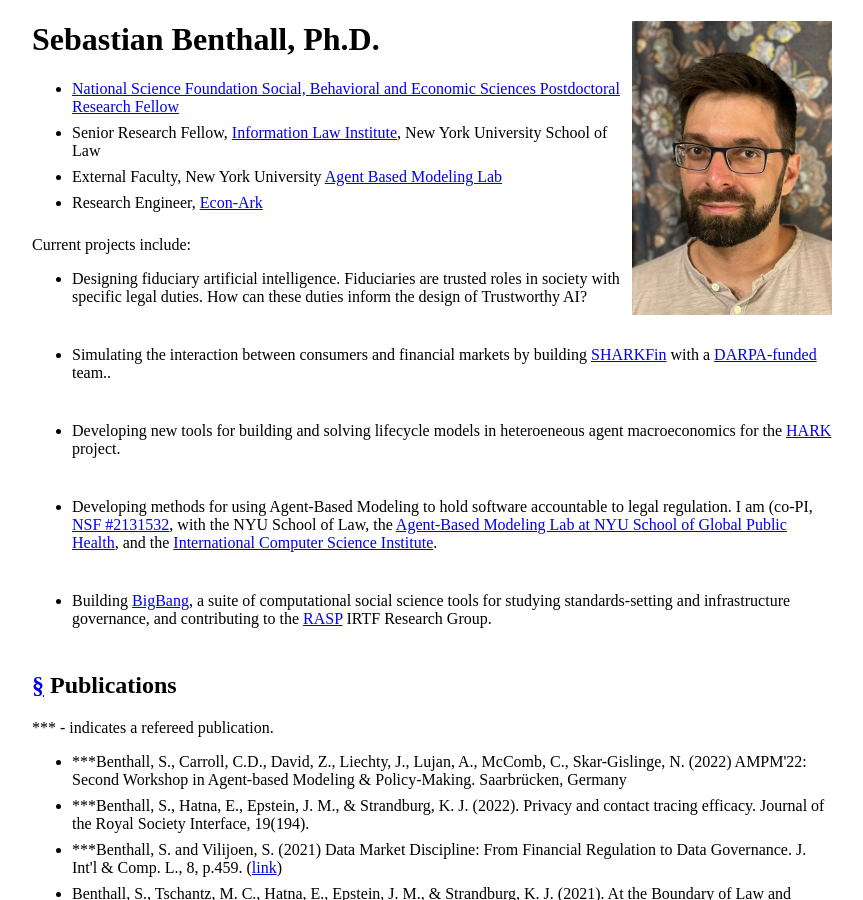
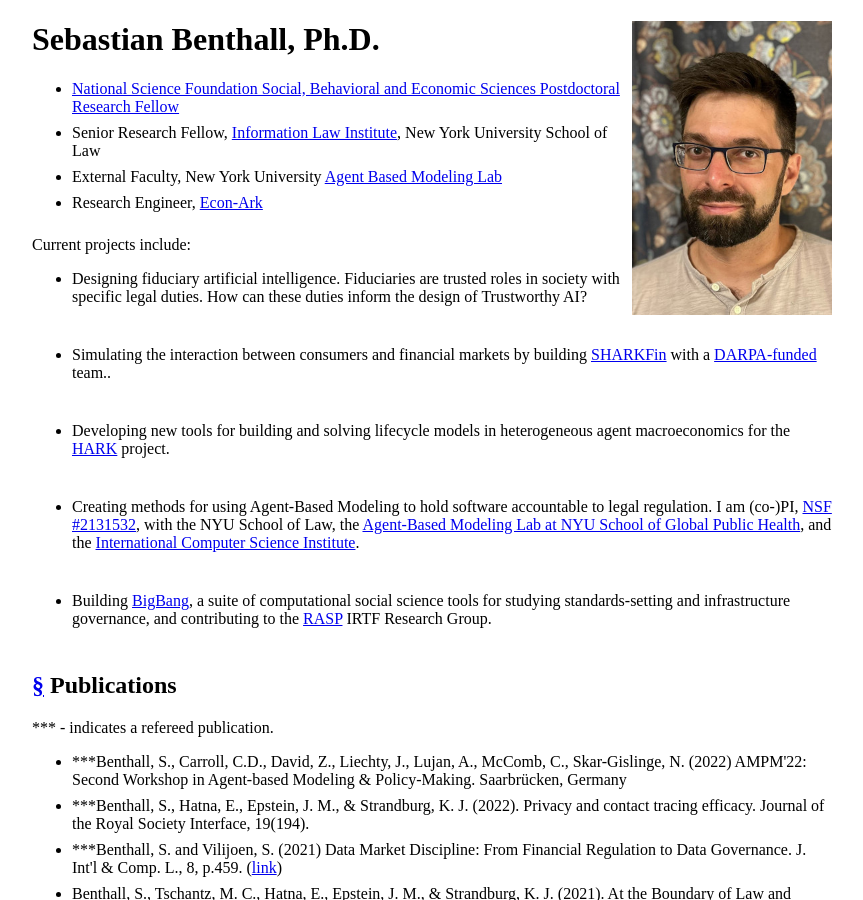
Before and after one commit to sbenthall/personal_website, a Jekyll site: the page built from index.md, in a window 1280 px wide and 900 px high. Shown: the whole window, without its empty margins (208-1071 px from the left). Built offline with Jekyll 4.4.1, drawn with Linux system fonts in a browser that asks for light colours.

Commit message:
verb variation

```diff
--- a/index.md
+++ b/index.md
@@ -16,10 +16,10 @@ Current projects include:
 
 * Simulating the interaction between consumers and financial markets by building <a href="https://github.com/sbenthall/SHARKFin">SHARKFin</a> with a <a href="https://www.icds.psu.edu/penn-state-smeals-liechty-leading-darpa-funded-project-to-study-financial-disruptions/">DARPA-funded</a> team..
 
-* Developing new tools for building and solving lifecycle models in heteroeneous agent macroeconomics for the <a href="https://github.com/econ-ark/HARK">HARK</a> project.
+* Developing new tools for building and solving lifecycle models in heterogeneous agent macroeconomics for the <a href="https://github.com/econ-ark/HARK">HARK</a> project.
 
 
-* Developing methods for using Agent-Based Modeling to hold software accountable to legal regulation. I am (co-PI, <a href="https://www.nsf.gov/awardsearch/showAward?AWD_ID=2131532&HistoricalAwards=false">NSF #2131532</a>, with the NYU School of Law, the <a href="https://publichealth.nyu.edu/research-scholarship/centers-labs-initiatives/agent-based-modeling-lab">Agent-Based Modeling Lab at NYU School of Global Public Health</a>, and the <a href="https://www.nsf.gov/awardsearch/showAward?AWD_ID=2131533&HistoricalAwards=false">International Computer Science Institute</a>.
+* Creating methods for using Agent-Based Modeling to hold software accountable to legal regulation. I am (co-)PI, <a href="https://www.nsf.gov/awardsearch/showAward?AWD_ID=2131532&HistoricalAwards=false">NSF #2131532</a>, with the NYU School of Law, the <a href="https://publichealth.nyu.edu/research-scholarship/centers-labs-initiatives/agent-based-modeling-lab">Agent-Based Modeling Lab at NYU School of Global Public Health</a>, and the <a href="https://www.nsf.gov/awardsearch/showAward?AWD_ID=2131533&HistoricalAwards=false">International Computer Science Institute</a>.
 
 
 * Building <a href="https://github.com/datactive/bigbang">BigBang</a>, a suite of computational social science tools for studying standards-setting and infrastructure governance, and contributing to the <a href="https://datatracker.ietf.org/group/rasprg/about/">RASP</a> IRTF Research Group.
```
